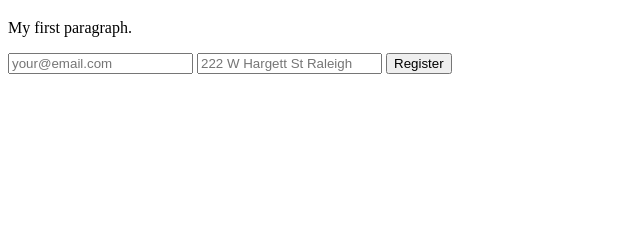
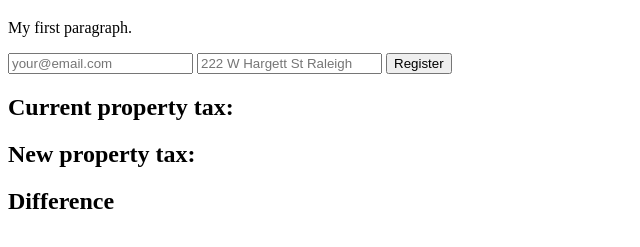
Before and after one commit to sardeenz/rateIncrease, a plain HTML site: page index.html in a window 1280 px wide. Shown: the part 61-308 px from the top of the page, without its empty margins (0-640 px from the left). Drawn offline with Linux system fonts and the light colour scheme.

Commit message:
added placeholders for current, new and difference tax values

```diff
--- a/index.html
+++ b/index.html
@@ -12,6 +12,10 @@
                 <input type="submit" name="Submit" value="Register" class="button" />
             </form>
 
+            <p>
+            <h2>Current property tax:</h2>
+            <h2>New property tax:</h2>
+            <h2>Difference</h2>
     </body>
     </html></p></h>
     </body>
```
